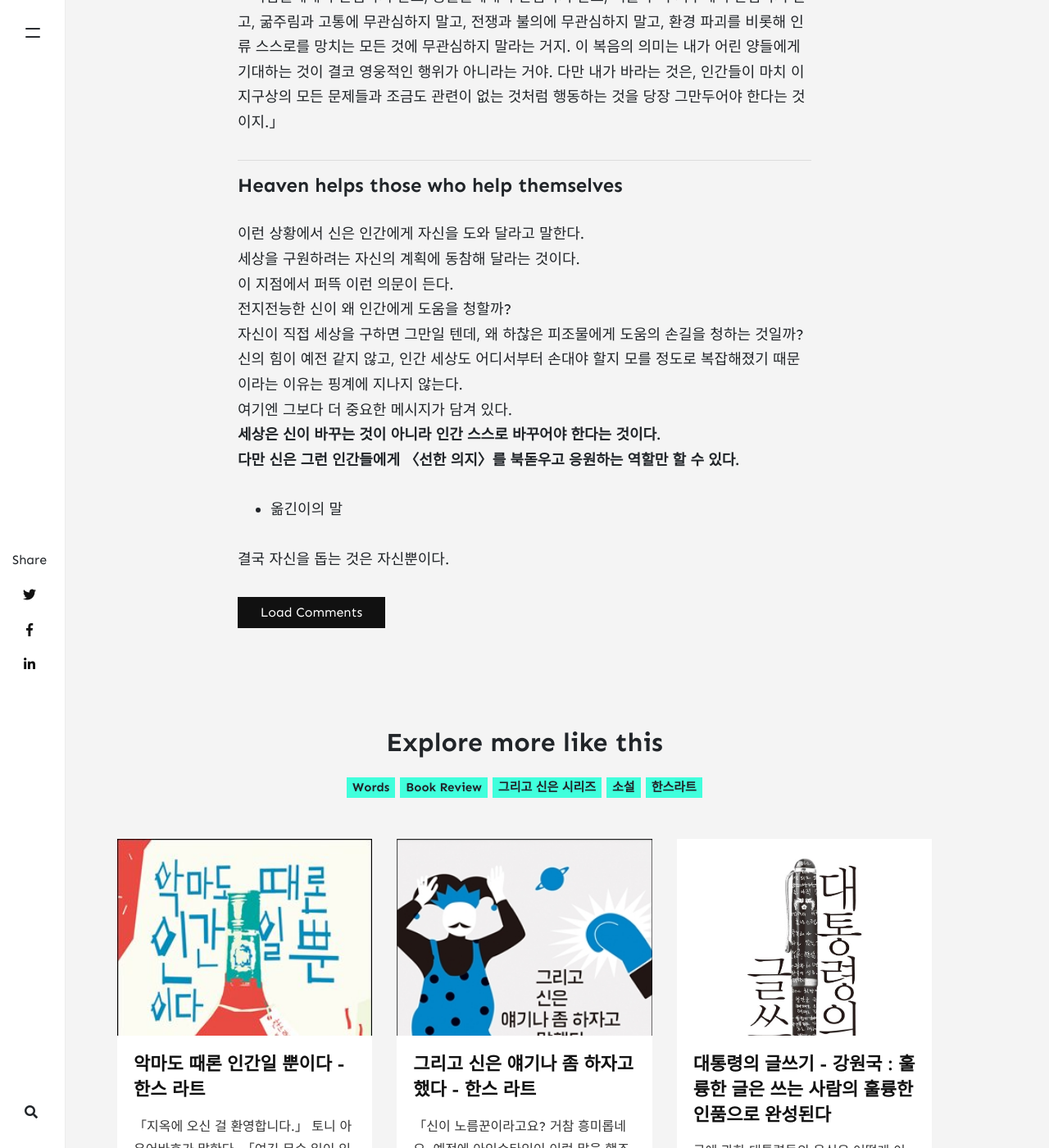
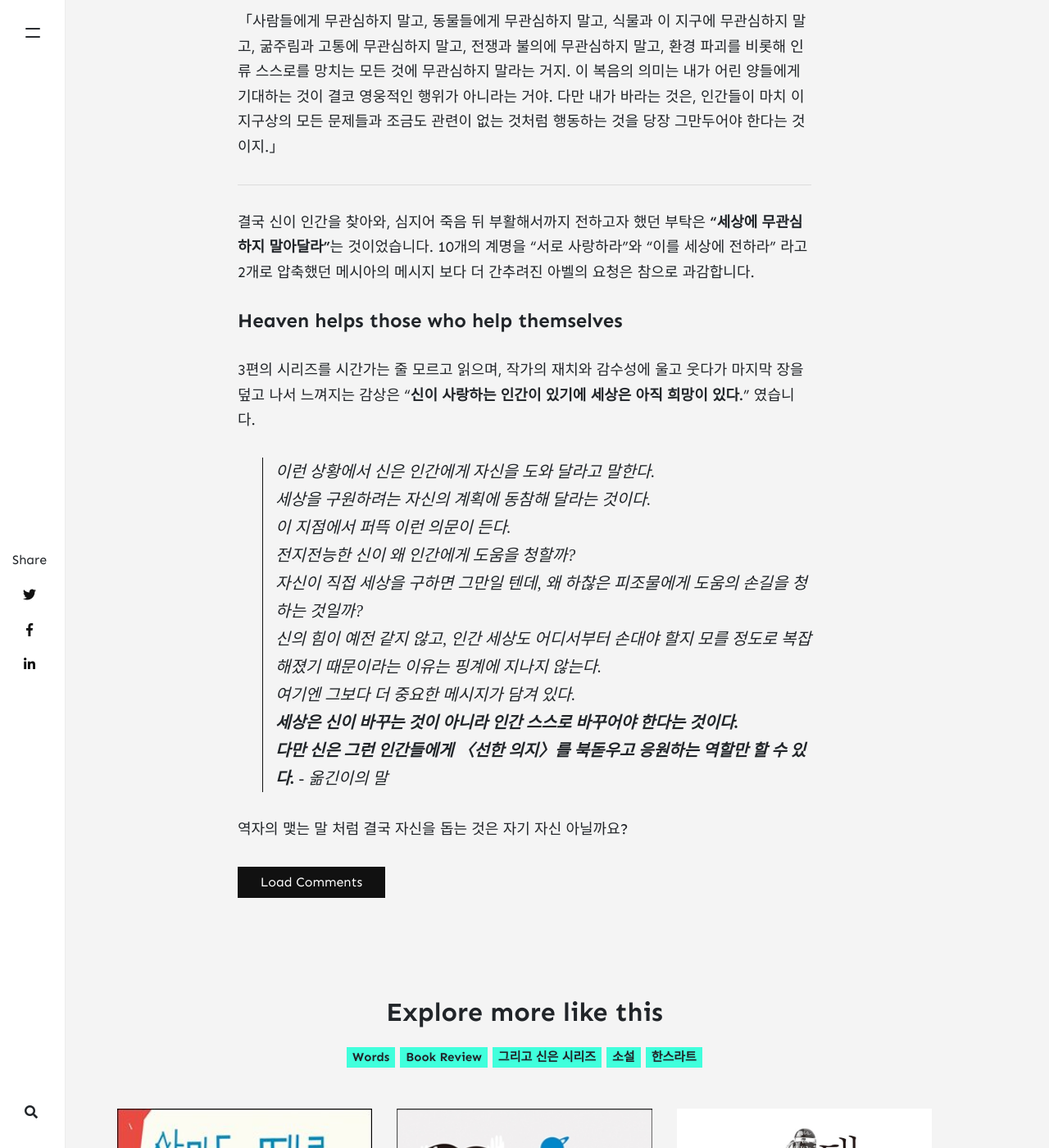
Before and after one commit to daduki/daduki.github.io, a Jekyll site: the page built from _posts/2020-06-09-book-review-und-gott-pt3.md, in a window 1280 px wide and 1400 px high, scrolled down 2958 px. Shown: the whole window at 82% size. Built offline with Jekyll 4.4.1, drawn with Linux system fonts in a browser that asks for light colours; nearby versions of some CDN libraries; comment, search, counter and statistics services are not loaded; some of the changed text lies outside the part shown.

Commit message:
update date

```diff
--- a/_posts/2020-06-09-book-review-und-gott-pt3.md
+++ b/_posts/2020-06-09-book-review-und-gott-pt3.md
@@ -6,7 +6,6 @@ categories: [ Words ]
 tags: [ Book Review, 소설, 한스라트, 그리고 신은 시리즈 ]
 image: assets/images/br006.jfif
 ---
-
 > 「그렇긴 하지만, 어디 가서 레드 와인 한 병 구하지 못한대서야 신이라고 할 수 있겠어?」
 몇 시간 뒤 아벨은 자신의 조달 능력을 여실히 입증했다.
 결코 싸 보이지 않는 아마로네 와인을 보란 듯이 내게 내민 것이다.
@@ -16,6 +15,7 @@ image: assets/images/br006.jfif
 #### UND GOTT SPRACH: DU MUSST MIR HELFEN
 
 그렇게 한 인간을 찾아왔다가 목숨을 잃었던(예수 아님) 아벨은 부활해서 야콥을 찾아오면서 시리즈의 마지막 그리고 「신은 내게 도와 달라고 말했다」는 시작합니다.
+
 여기서 야콥이 그리고 득자들이 의문을 가지게 되는 점은 '부활한 신은 우리에게 어떠한 의미가 될 수 있을까?' 입니다.
 
 부활 뒤 갈릴리 호숫가로 제자들을 찾아간 예수의 재회처럼 아벨은 부활 후 야곱을 만나러 갑니다.
@@ -42,9 +42,17 @@ image: assets/images/br006.jfif
 
 ---
 
+결국 신이 인간을 찾아와, 심지어 죽음 뒤 부활해서까지 전하고자 했던 부탁은
+**"세상에 무관심하지 말아달라"**는 것이었습니다.
+10개의 계명을 "서로 사랑하라"와 "이를 세상에 전하라" 라고 2개로 압축했던 메시아의 메시지 보다 더 간추려진 아벨의 요청은 참으로 과감합니다.
+
+
 #### Heaven helps those who help themselves
 
-이런 상황에서 신은 인간에게 자신을 도와 달라고 말한다.
+3편의 시리즈를 시간가는 줄 모르고 읽으며, 작가의 재치와 감수성에 울고 웃다가
+마지막 장을 덮고 나서 느껴지는 감상은 "**신이 사랑하는 인간이 있기에 세상은 아직 희망이 있다.**" 였습니다.
+
+> 이런 상황에서 신은 인간에게 자신을 도와 달라고 말한다.
 세상을 구원하려는 자신의 계획에 동참해 달라는 것이다.
 이 지점에서 퍼뜩 이런 의문이 든다.
 전지전능한 신이 왜 인간에게 도움을 청할까?
@@ -52,7 +60,8 @@ image: assets/images/br006.jfif
 신의 힘이 예전 같지 않고, 인간 세상도 어디서부터 손대야 할지 모를 정도로 복잡해졌기 때문이라는 이유는 핑계에 지나지 않는다.
 여기엔 그보다 더 중요한 메시지가 담겨 있다.
 **세상은 신이 바꾸는 것이 아니라 인간 스스로 바꾸어야 한다는 것이다.
-다만 신은 그런 인간들에게 〈선한 의지〉를 북돋우고 응원하는 역할만 할 수 있다.**
-- 옮긴이의 말
+다만 신은 그런 인간들에게 〈선한 의지〉를 북돋우고 응원하는 역할만 할 수 있다.**   - 옮긴이의 말
 
-결국 자신을 돕는 것은 자신뿐이다.
+
+역자의 맻는 말 처럼
+결국 자신을 돕는 것은 자기 자신 아닐까요?
```
Also changed, not shown: _posts/2020-06-08-book-review-und-gott-pt2.md (renamed from _posts/2020-06-09-book-review-und-gott-pt2.md, +1 -1 lines), _posts/2020-06-04-book-review-90s-come.md (renamed from _posts/2020-06-05-book-review-90s-come.md), _posts/2020-06-05-book-review-ttukbokki.md (renamed from _posts/2020-06-06-book-review-ttukbokki.md), _posts/2020-06-06-book-review-presidents-writing.md (renamed from _posts/2020-06-07-book-review-presidents-writing.md), _posts/2020-06-07-book-review-und-gott-pt1.md (renamed from _posts/2020-06-08-book-review-und-gott-pt1.md).
